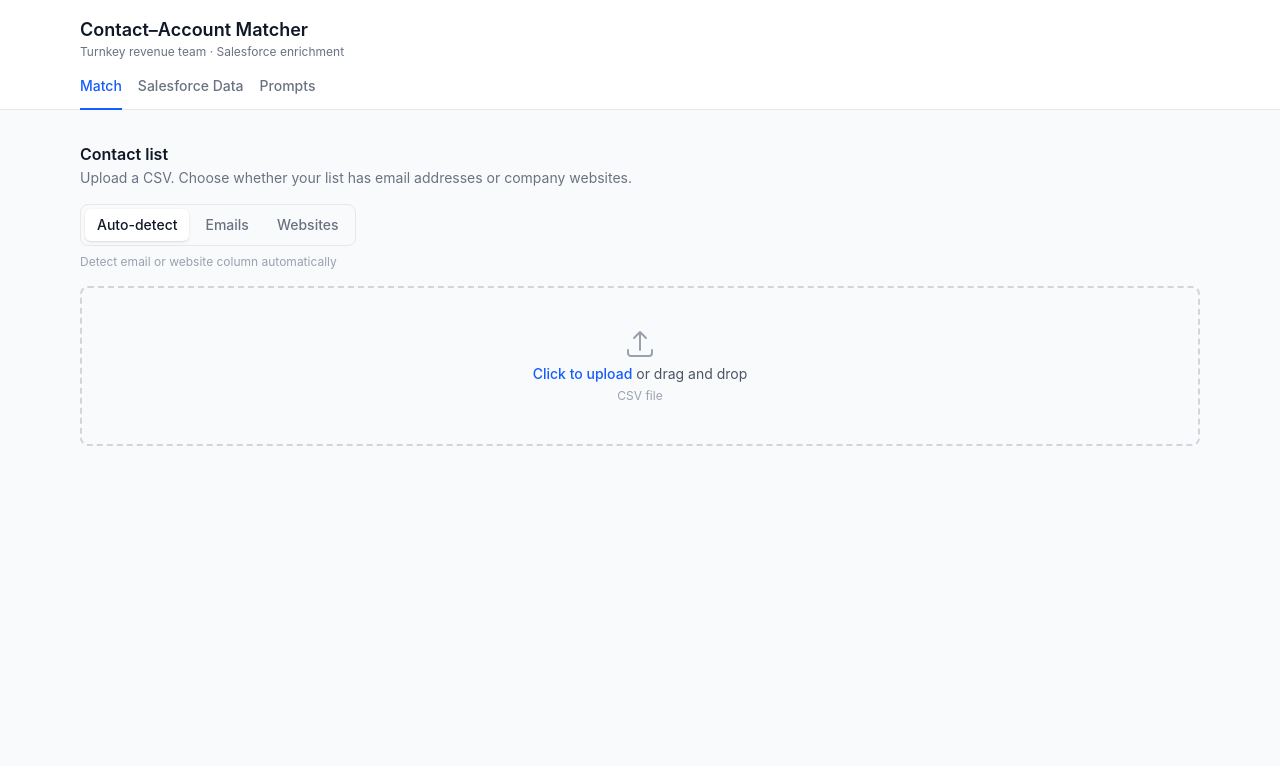
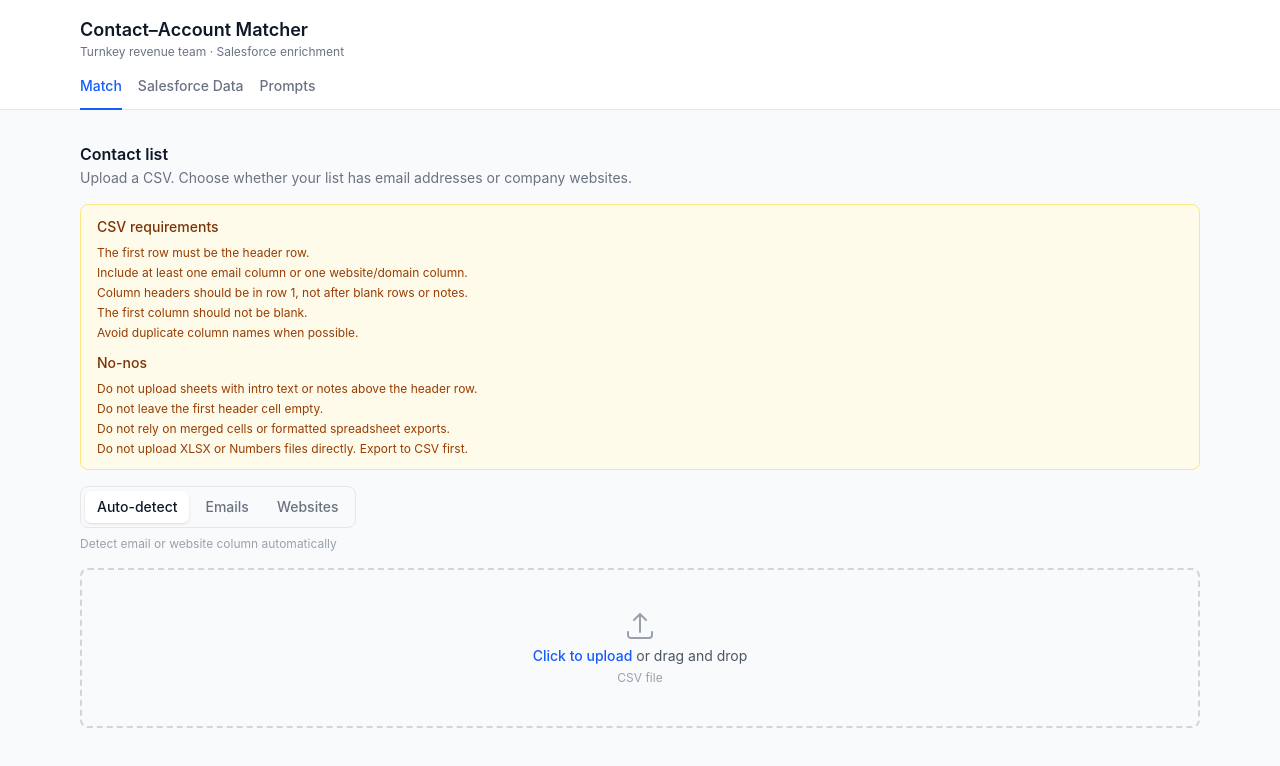
Before and after one commit to joeyr0/contact-matcher, a React (Vite) app: page / in a window 1280 px wide. Shown: the top 766 px of the page. Built offline with nearby package versions, Linux system fonts and the light colour scheme; no server answers.

Commit message:
Add upload requirements to match screen

```diff
--- a/src/components/ContactUpload.tsx
+++ b/src/components/ContactUpload.tsx
@@ -128,6 +128,24 @@ export default function ContactUpload({
         </p>
       </div>
 
+      <div className="rounded-lg border border-amber-200 bg-amber-50 px-4 py-3 text-sm text-amber-900">
+        <p className="font-medium">CSV requirements</p>
+        <ul className="mt-2 space-y-1 text-xs text-amber-800">
+          <li>The first row must be the header row.</li>
+          <li>Include at least one email column or one website/domain column.</li>
+          <li>Column headers should be in row 1, not after blank rows or notes.</li>
+          <li>The first column should not be blank.</li>
+          <li>Avoid duplicate column names when possible.</li>
+        </ul>
+        <p className="mt-3 font-medium">No-nos</p>
+        <ul className="mt-2 space-y-1 text-xs text-amber-800">
+          <li>Do not upload sheets with intro text or notes above the header row.</li>
+          <li>Do not leave the first header cell empty.</li>
+          <li>Do not rely on merged cells or formatted spreadsheet exports.</li>
+          <li>Do not upload XLSX or Numbers files directly. Export to CSV first.</li>
+        </ul>
+      </div>
+
       {/* Column mode selector */}
       <div className="flex items-center gap-1 rounded-lg border border-gray-200 bg-gray-50 p-1 w-fit">
         {MODE_OPTIONS.map((opt) => (
```
